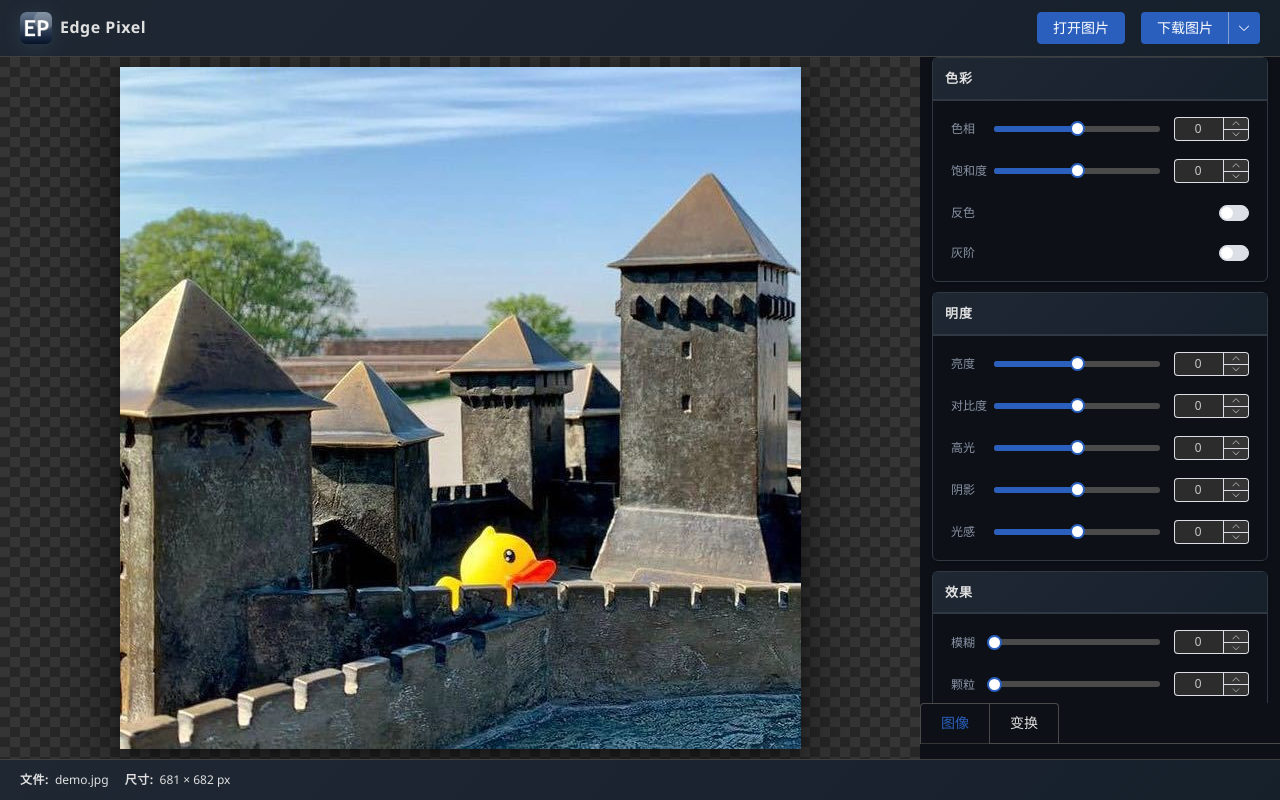
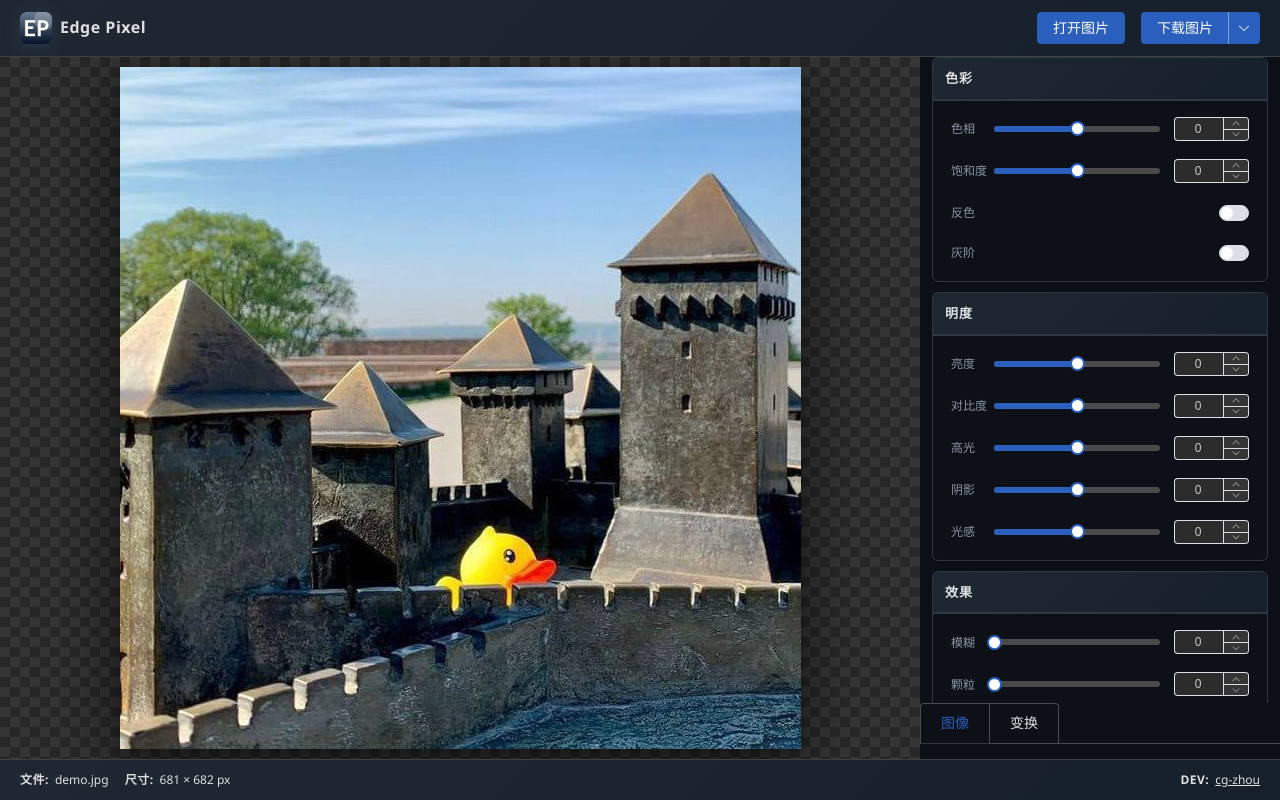
Before and after one commit to cg-zhou/edge-pixel, a Vue app: page / in a window 1280 px wide. Built offline with nearby package versions, Linux system fonts and the light colour scheme.

Commit message:
status bar: add author info

```diff
--- a/src/components/StatusBar.vue
+++ b/src/components/StatusBar.vue
@@ -45,15 +45,21 @@ const imageInfo = computed(() => {
     <div class="status-left">
       <span v-if="imageInfo.hasImage" class="status-group">
         <span class="label">文件:</span>
-        <span class="value">{{ imageInfo.filename }}</span>
+        <span>{{ imageInfo.filename }}</span>
       </span>
       <span v-if="imageInfo.resolution" class="status-group">
         <span class="label">尺寸:</span>
-        <span class="value">{{ imageInfo.resolution }}</span>
+        <span>{{ imageInfo.resolution }}</span>
       </span>
       <span v-if="imageInfo.filesize" class="status-group">
         <span class="label">大小:</span>
-        <span class="value">{{ imageInfo.filesize }}</span>
+        <span>{{ imageInfo.filesize }}</span>
+      </span>
+    </div>
+    <div class="status-right">
+      <span class="status-group">
+        <span class="label">DEV:</span>
+        <a href="https://cg-zhou.top" target="_blank" class="value author-link">cg-zhou</a>
       </span>
     </div>
   </div>
@@ -65,6 +71,7 @@ const imageInfo = computed(() => {
   border-top: 1px solid #404040;
   display: flex;
   align-items: center;
+  justify-content: space-between;
   padding: 0 20px;
   font-size: 12px;
   background: linear-gradient(135deg, #1f2733 0%, #16202b 100%);
@@ -79,6 +86,14 @@ const imageInfo = computed(() => {
   min-width: 0;
 }
 
+.status-right {
+  display: flex;
+  align-items: center;
+  gap: 16px;
+  margin-left: auto;
+  flex-shrink: 0;
+}
+
 .status-group {
   display: flex;
   align-items: center;
@@ -89,13 +104,18 @@ const imageInfo = computed(() => {
 }
 
 .label {
-  color: var(--text-tertiary);
   font-weight: bold;
-  text-transform: uppercase;
   letter-spacing: 0.5px;
 }
 
-.value {
-  color: var(--text-secondary);
+.author-link {
+  color: var(--el-text-color-primary);
+  cursor: pointer;
+  transition: color 0.2s ease;
+}
+
+.author-link:hover {
+  color: #4a7fff;
+  text-decoration: underline;
 }
 </style>
--- a/src/components/TransformPanel.vue
+++ b/src/components/TransformPanel.vue
@@ -85,7 +85,7 @@ const dimensions = computed(() => {
 
 <style scoped>
 .transform-panel {
-  padding: 12px;
+  padding: 0 12px;
   height: 100%;
   overflow-y: auto;
   display: flex;
```
